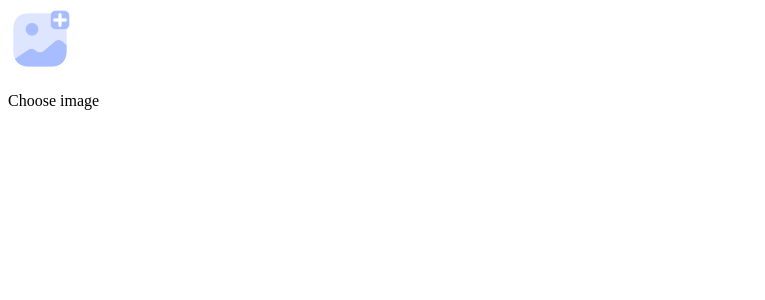
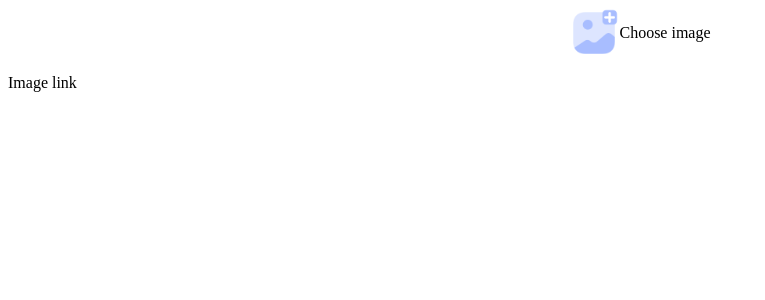
Before and after one commit to Ghasty003/file-to-link, a Vue app in the folder frontend/: page / in a window 1280 px wide. Shown: the top 300 px of the page, without its empty margins (0-765 px from the left). Built offline with nearby package versions, Linux system fonts and the light colour scheme.

Commit message:
setup basic form

```diff
--- a/frontend/src/components/ImageForm.vue
+++ b/frontend/src/components/ImageForm.vue
@@ -1,4 +1,5 @@
 <template>
+  <div>
     <form>
       <label for="file">
         <img src="../assets/addAvatar.png" alt="image">
@@ -6,6 +7,8 @@
       </label>
       <input v-show="false" type="file" id="file" />
     </form>
+    <p>Image link</p>
+  </div>
 </template>
 
 <script lang="ts">
@@ -19,7 +22,17 @@ export default defineComponent({
 });
 </script>
 
-<!-- Add "scoped" attribute to limit CSS to this component only -->
+
 <style scoped lang="scss">
-
+form {
+  label {
+    display: flex;
+    justify-content: center;
+    align-items: center;
+  }
+  img {
+    width: 50px;
+    height: 50px;
+  }
+}
 </style>
```
Lines whose indentation alone changed are shown as unchanged.
